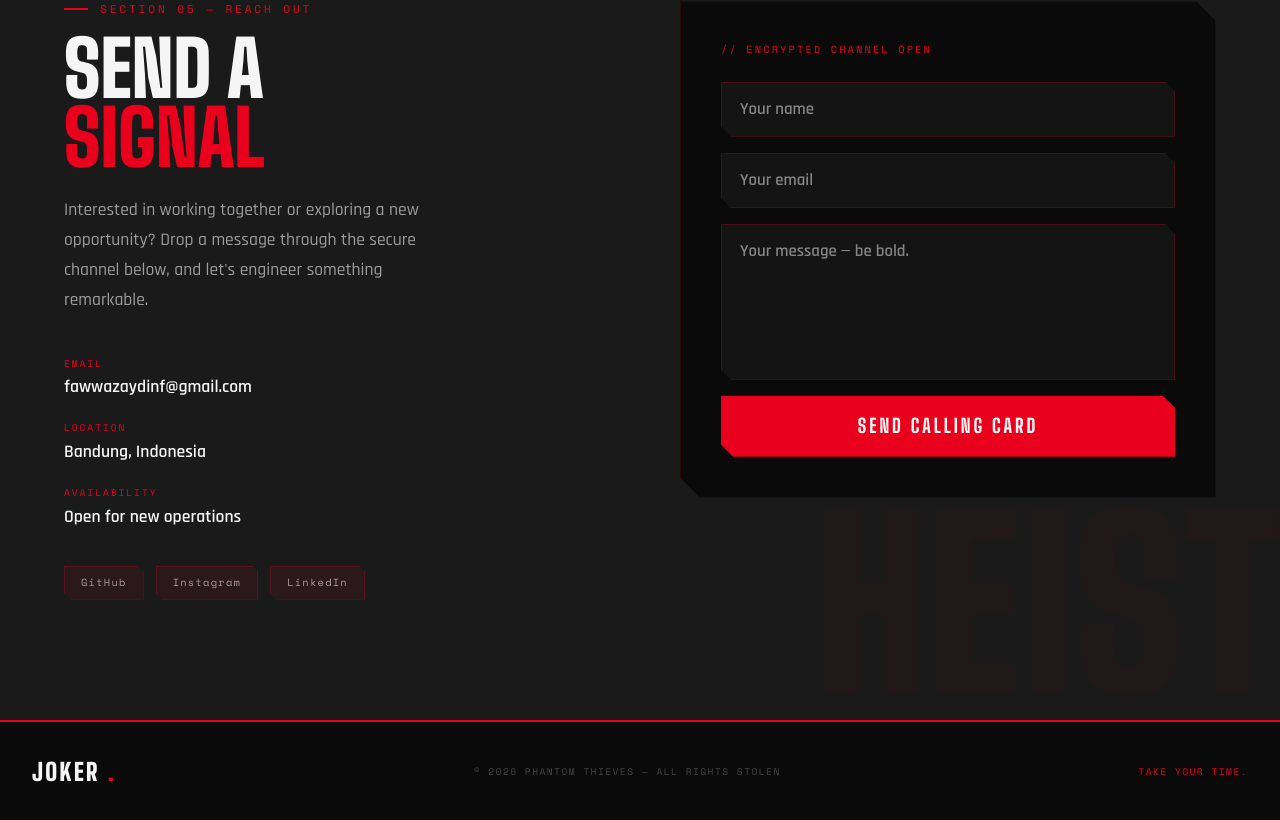
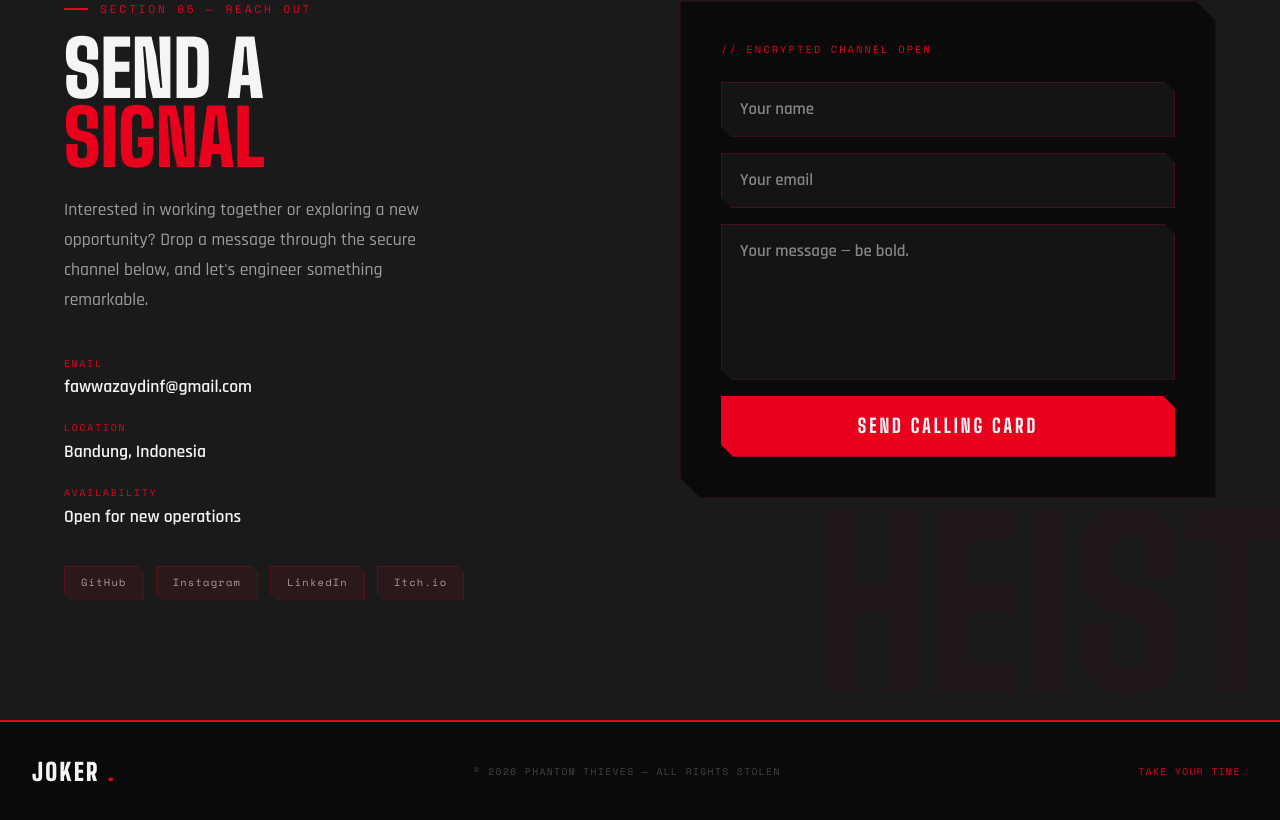
Before and after one commit to Fakhri-911/Portofolio, a React (Vite) app: page / in a window 1280 px wide. Shown: the part 5254-6074 px from the top of the page. Built offline with nearby package versions, Linux system fonts and the light colour scheme; the HTML template or start-up script is replaced by a standard one.

Commit message:
Perbarui Link Social

```diff
--- a/src/App.tsx
+++ b/src/App.tsx
@@ -1453,7 +1453,8 @@ function ContactSection() {
               {[
                 { name: 'GitHub', url: 'https://github.com/Fakhri-911' },
                 { name: 'Instagram', url: 'https://instagram.com/fakhri_bosca/' },
-                { name: 'LinkedIn', url: 'https://linkedin.com/in/fakhri-fawwaz-aydin' }
+                { name: 'LinkedIn', url: 'https://linkedin.com/in/fakhri-fawwaz-aydin' },
+                { name: 'Itch.io', url: 'https://fakhri-911.itch.io' },
               ].map((social) => (
                 <a
                   key={social.name}
```
